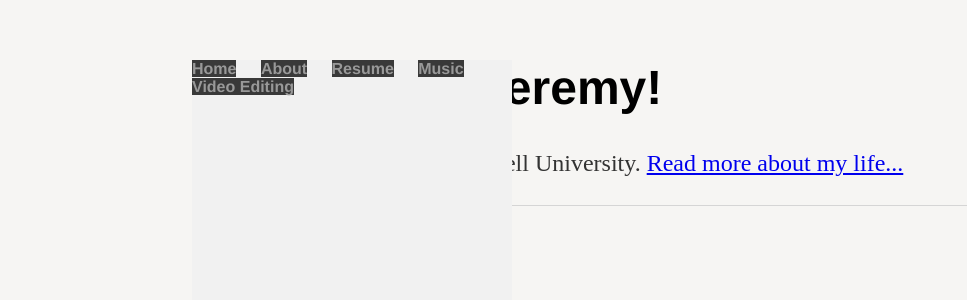
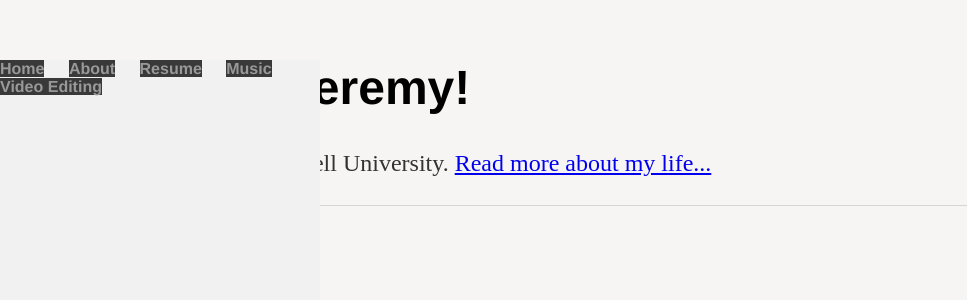
Before and after one commit to jwang115/jwang115.github.io, a Jekyll site: the page built from index.html, in a window 1280 px wide. Shown: the top 300 px of the page, without its empty margins (0-967 px from the left). Built offline with Jekyll 4.4.1, drawn with Linux system fonts in a browser that asks for light colours.

Commit message:
Check test

```diff
--- a/css/main.css
+++ b/css/main.css
@@ -1,6 +1,6 @@
 body {
     margin: 60px auto;
-    width: 70%;
+    width: 100%;
     background-color: #f6f5f3;
 }
 
@@ -9,7 +9,6 @@ ul.sidenav {
     padding: 0px;
     list-style: none;
     font-weight: bold;
-    list-style-type: none;
     margin: 0;
     padding: 0;
     width: 25%;
```
